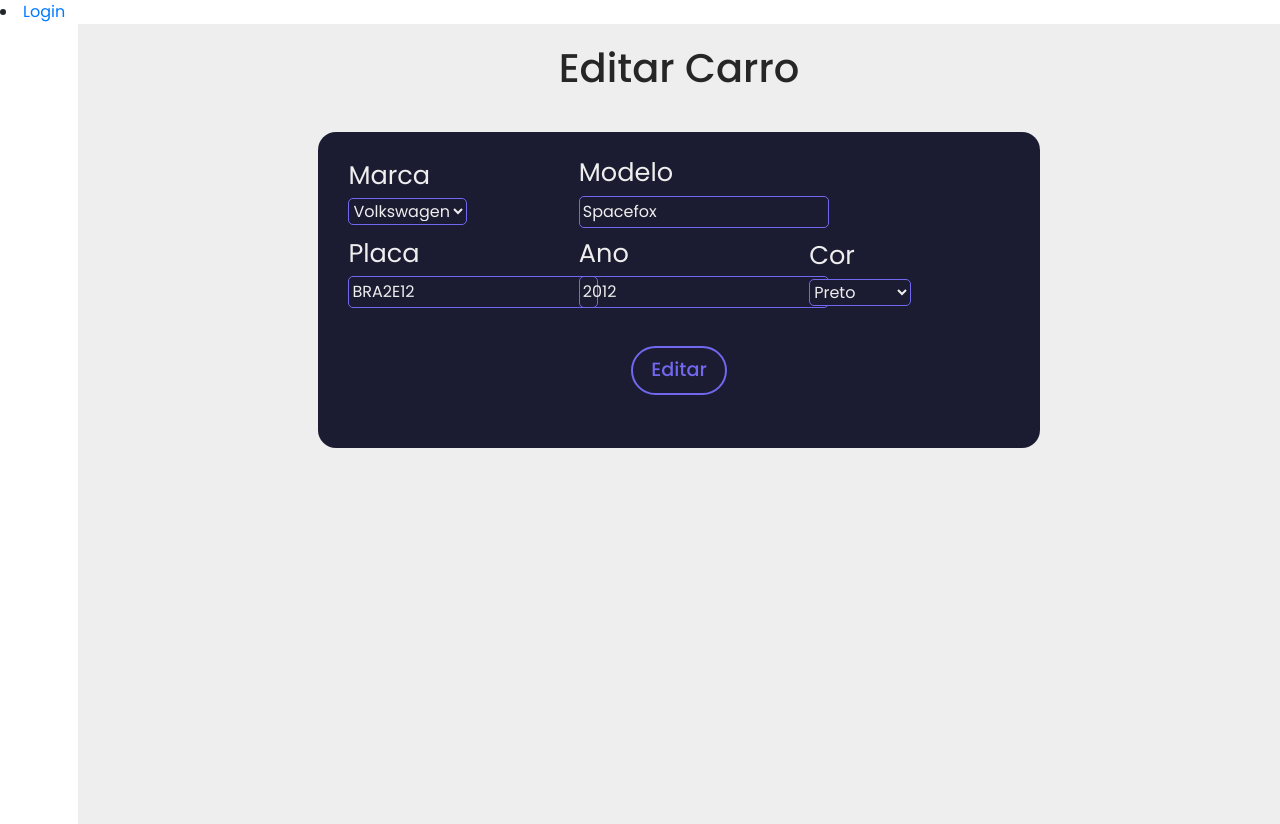
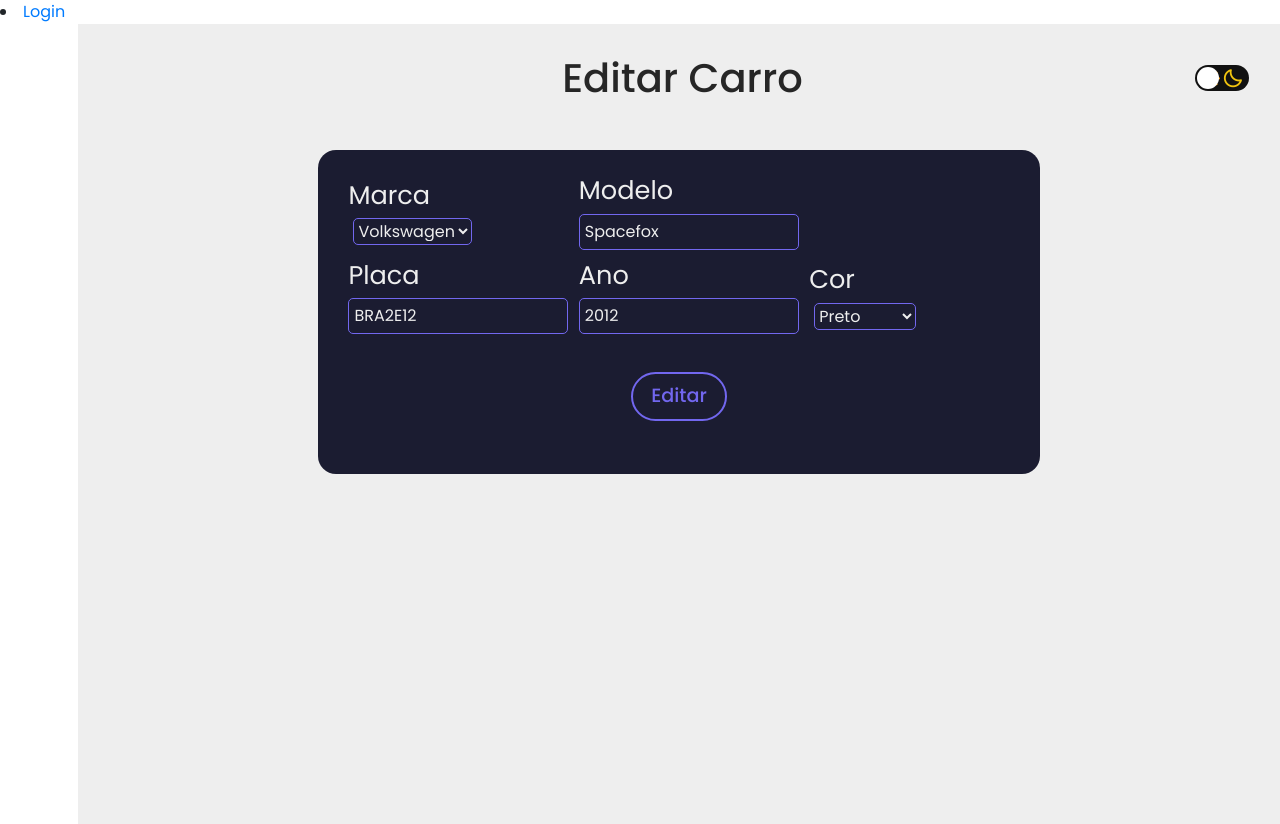
Before and after one commit to kovu176/Mecdev, a Django app: page /clientes/carro/2/update in a window 1280 px wide. Run offline with Django 4.2, Linux system fonts and the light colour scheme; data comes from the database, SQL or seed files in the repository; some libraries are stand-ins or nearby versions.

Commit message:
atualizado

```diff
--- a/clientes/templates/carro_update.html
+++ b/clientes/templates/carro_update.html
@@ -23,8 +23,27 @@
 
 </div>
 
-<div class="title">
-    <h1>Editar Carro</h1>
+
+<div class="row">
+    <div class="col-md-11">
+        <div class="title">
+            <h1>Editar Carro</h1>
+
+        </div>
+    </div>
+
+
+    <div class="col-md-1">
+
+        <div>
+            <input type="checkbox" class="checkbox" id="checkbox">
+            <label for="checkbox" class="checkbox-label">
+                <i class="bx bx-sun"></i>
+                <i class="bx bx-moon"></i>
+                <span class="ball"></span>
+            </label>
+        </div>
+    </div>
 
 </div>
 
--- a/clientes/templates/clientes.html
+++ b/clientes/templates/clientes.html
@@ -57,6 +57,7 @@
           <th scope="col">CPF</th>
           <th scope="col" class="cor-th">Carro</th>
 
+
         </tr>
       </thead>
       <tbody>
--- a/static/form.css
+++ b/static/form.css
@@ -8,7 +8,15 @@
 
 }
 
+.title {
+    margin-left: 10%;
+    display: flex;
+    align-items: center;
+    justify-content: center;
+}
+
 .title h1{
+
     font-family: 'Poppins';
     text-align: center;
     color: var(--text-color);
@@ -19,7 +27,7 @@
 .container{
     margin-top: 40px;
     width: 60%;
-    background: #1b1c31 ;
+    background: var(--dark-color) ;
     border-radius: 18px;
     padding: 15px;
 
@@ -27,17 +35,19 @@
 }
 
 .container input {
-    padding: 3px;
-    width: 250px;
+    padding: 5px;
+    width: 220px;
     border-radius: 5px;
     border: 1px solid #7267EF;
     background: transparent;
     color: #EEEEEE;
 
+
 }
 
 
 .container select {
+    margin-left: 5px;
     border-radius: 5px;
     border: 1px solid #7267EF;
     background: #1b1c31;
@@ -46,6 +56,7 @@
 }
 
 .container h2 {
+
     color: #EEEEEE;
     font-size: 1.6rem;
     font-weight: 400;
```
